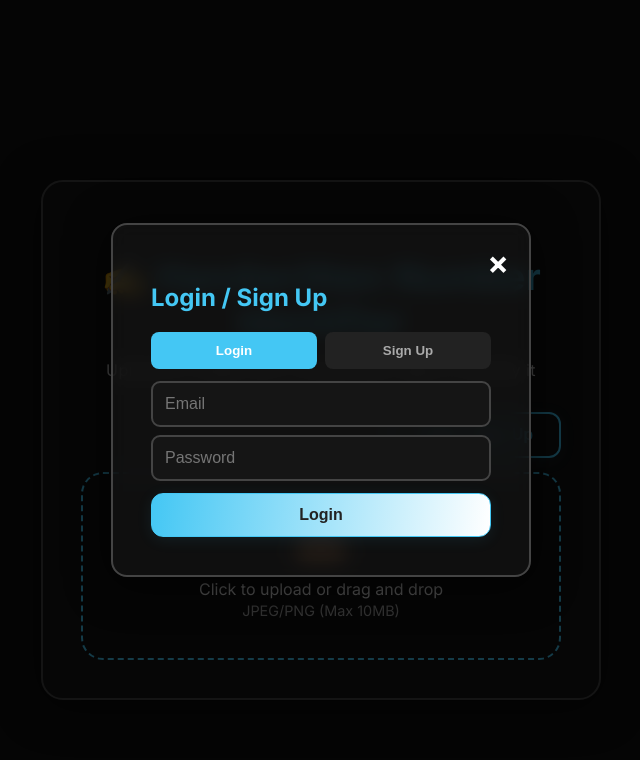
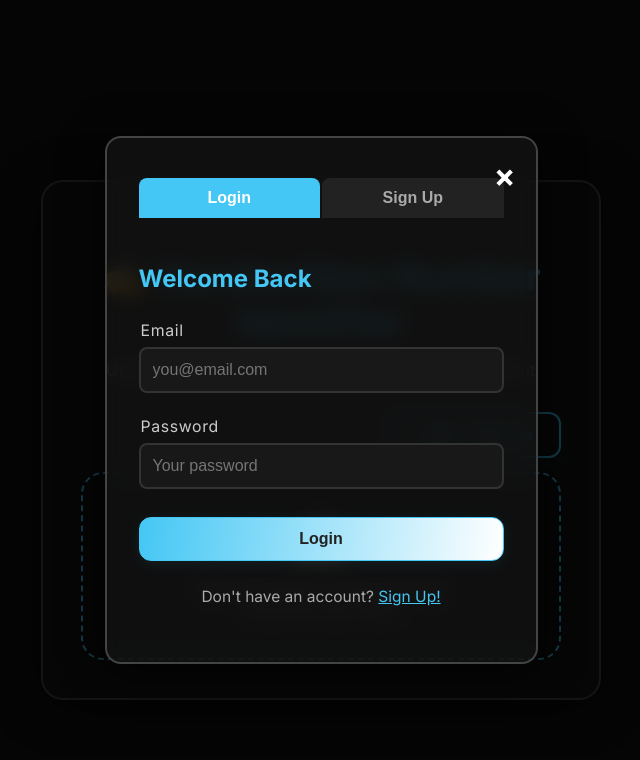
Before and after one commit to PrakharJha4121/handwritten_number, a website: page index.html in a window 1280 px wide. Both pictures are taken after a click on the button "Login / Sign Up". Shown: the whole page, without its empty margins (319-959 px from the left). Drawn offline with Linux system fonts and the light colour scheme.

Commit message:
Refreshed design: black & white cooler UI

```diff
--- a/index.html
+++ b/index.html
@@ -55,23 +55,41 @@
 
     <!-- Auth Modal -->
 <div id="authModal" class="modal" style="display:none;">
-        <div class="modal-content glass">
+  <div class="modal-content glass auth-modal">
     <span class="close" onclick="toggleAuthModal()">&times;</span>
-            <h2><span class="accent-text">Login / Sign Up</span></h2>
-            <div class="auth-tabs">
-                <button class="tab-btn active" onclick="switchTab('login')">Login</button>
-                <button class="tab-btn" onclick="switchTab('signup')">Sign Up</button>
+    <div class="form-switch">
+      <button id="loginTab" class="switch-btn active" onclick="switchTab('login')">Login</button>
+      <button id="signupTab" class="switch-btn" onclick="switchTab('signup')">Sign Up</button>
     </div>
     <div id="login-form" class="tab-content active">
-                <input type="email" placeholder="Email" id="loginEmail">
-                <input type="password" placeholder="Password" id="loginPassword">
-                <button class="btn btn-primary" onclick="login()">Login</button>
+      <h2 class="accent-text">Welcome Back</h2>
+      <div class="form-group">
+        <label for="loginEmail">Email</label>
+        <input type="email" placeholder="you@email.com" id="loginEmail" autocomplete="username">
+      </div>
+      <div class="form-group">
+        <label for="loginPassword">Password</label>
+        <input type="password" placeholder="Your password" id="loginPassword" autocomplete="current-password">
+      </div>
+      <button class="btn btn-primary full-width" onclick="login()">Login</button>
+      <p class="extra-tip">Don't have an account? <a href="#" onclick="switchTab('signup'); return false;">Sign Up!</a></p>
     </div>
     <div id="signup-form" class="tab-content" style="display:none;">
-                <input type="text" placeholder="Full Name" id="signupName">
-                <input type="email" placeholder="Email" id="signupEmail">
-                <input type="password" placeholder="Password" id="signupPassword">
-                <button class="btn btn-primary" onclick="signup()">Sign Up</button>
+      <h2 class="accent-text">Create Account</h2>
+      <div class="form-group">
+        <label for="signupName">Full Name</label>
+        <input type="text" placeholder="Your Name" id="signupName" autocomplete="name">
+      </div>
+      <div class="form-group">
+        <label for="signupEmail">Email</label>
+        <input type="email" placeholder="you@email.com" id="signupEmail" autocomplete="username">
+      </div>
+      <div class="form-group">
+        <label for="signupPassword">Password</label>
+        <input type="password" placeholder="Create a password" id="signupPassword" autocomplete="new-password">
+      </div>
+      <button class="btn btn-primary full-width" onclick="signup()">Sign Up</button>
+      <p class="extra-tip">Already have an account? <a href="#" onclick="switchTab('login'); return false;">Login!</a></p>
     </div>
   </div>
 </div>
--- a/script.js
+++ b/script.js
@@ -1,4 +1,6 @@
 const API_BASE_URL = 'http://localhost:5000';
+
+// --- IMAGE UPLOAD & PREVIEW ---
 
 document.getElementById('imageInput').addEventListener('change', function(e) {
     const file = e.target.files[0];
@@ -8,9 +10,11 @@ document.getElementById('imageInput').addEventListener('change', function(e) {
             document.getElementById('preview-image').src = event.target.result;
             document.getElementById('preview-section').style.display = 'block';
         };
-        reader. readAsDataURL(file);
+        reader.readAsDataURL(file);
     }
 });
+
+// --- IMAGE SUBMISSION ---
 
 async function submitImage() {
     const fileInput = document.getElementById('imageInput');
@@ -47,9 +51,11 @@ async function submitImage() {
     } catch (error) {
         document.getElementById('loading').style.display = 'none';
         document.getElementById('result-text').textContent = `Error: ${error.message}`;
-        document.getElementById('result-section'). style.display = 'block';
+        document.getElementById('result-section').style.display = 'block';
     }
 }
+
+// --- FORM RESET ---
 
 function resetForm() {
     document.getElementById('imageInput').value = '';
@@ -57,39 +63,52 @@ function resetForm() {
     document.getElementById('result-section').style.display = 'none';
 }
 
+// --- AUTH MODAL ---
+
 function toggleAuthModal() {
     const modal = document.getElementById('authModal');
     modal.style.display = modal.style.display === 'none' ? 'flex' : 'none';
 }
 
+// --- TAB SWITCHING FOR LOGIN/SIGNUP ---
+
 function switchTab(tab) {
+    // Hide both forms, remove 'active' class
     document.getElementById('login-form').classList.remove('active');
     document.getElementById('signup-form').classList.remove('active');
     document.getElementById('login-form').style.display = 'none';
     document.getElementById('signup-form').style.display = 'none';
 
-    document.querySelectorAll('.tab-btn'). forEach(btn => btn.classList. remove('active'));
+    // Support both old and new button classes
+    document.querySelectorAll('.tab-btn, .switch-btn').forEach(btn => btn.classList.remove('active'));
 
     if (tab === 'login') {
         document.getElementById('login-form').classList.add('active');
         document.getElementById('login-form').style.display = 'flex';
-        document.querySelectorAll('.tab-btn')[0].classList.add('active');
+        // Activate the login tab button
+        const loginButton = document.getElementById('loginTab') || document.querySelectorAll('.tab-btn, .switch-btn')[0];
+        if (loginButton) loginButton.classList.add('active');
     } else {
         document.getElementById('signup-form').classList.add('active');
         document.getElementById('signup-form').style.display = 'flex';
-        document.querySelectorAll('.tab-btn')[1].classList.add('active');
+        // Activate signup tab button
+        const signupButton = document.getElementById('signupTab') || document.querySelectorAll('.tab-btn, .switch-btn')[1];
+        if (signupButton) signupButton.classList.add('active');
     }
 }
 
+// --- LOGIN & SIGNUP PLACEHOLDER ---
+
 async function login() {
     const email = document.getElementById('loginEmail').value;
-    const password = document.getElementById('loginPassword'). value;
+    const password = document.getElementById('loginPassword').value;
 
     if (!email || !password) {
         alert('Please fill in all fields');
         return;
     }
 
+    // Placeholder
     console.log('Login:', email);
     alert('Login functionality coming soon!');
     toggleAuthModal();
@@ -97,7 +116,7 @@ async function login() {
 
 async function signup() {
     const name = document.getElementById('signupName').value;
-    const email = document.getElementById('signupEmail'). value;
+    const email = document.getElementById('signupEmail').value;
     const password = document.getElementById('signupPassword').value;
 
     if (!name || !email || !password) {
@@ -105,10 +124,13 @@ async function signup() {
         return;
     }
 
+    // Placeholder
     console.log('Signup:', name, email);
     alert('Signup functionality coming soon!');
     toggleAuthModal();
 }
+
+// --- CLOSE MODAL WHEN CLICKED OUTSIDE ---
 
 window.onclick = function(event) {
     const modal = document.getElementById('authModal');
--- a/style.css
+++ b/style.css
@@ -182,3 +182,38 @@ main { display: flex; flex-direction: column; gap: 26px; }
   .upload-box { padding: 14px; font-size: 1em;}
   .modal-content { padding: 14px;}
 }
+
+.auth-modal { max-width: 365px; padding: 40px 32px !important; }
+.form-switch {
+  display: flex; gap: 2px; padding-bottom: 18px;
+  justify-content: stretch; margin-bottom: 8px;
+}
+.switch-btn {
+  flex: 1; background: #222; color: #aaa;
+  border: none; font-weight: 600; font-size: 1em;
+  padding: 11px 0; cursor: pointer; border-radius: 8px 8px 0 0;
+  transition: background 0.23s, color 0.23s;
+}
+.switch-btn.active { background: var(--accent2); color: #fff; }
+
+.full-width { width: 100%; }
+
+.form-group { display: flex; flex-direction: column; gap: 4px; margin-bottom: 16px; }
+.form-group label {
+  color: #ccc; font-size: 0.99em; font-weight: 500; margin-left: 2px;
+  letter-spacing: .04em; margin-bottom: 3px;
+}
+.form-group input {
+  padding: 12px; border-radius: 8px;
+  border: 2px solid #333; background: #181818; color: #fff;
+  font-size: 1em; transition: border-color 0.25s;
+}
+.form-group input:focus { border-color: var(--accent2); outline: none; }
+
+.extra-tip {
+  margin-top: 18px;
+  font-size: .97em;
+  color: #aaa;
+  text-align: center;
+}
+.extra-tip a { color: var(--accent2); text-decoration: underline; cursor: pointer; }
```
Lines whose indentation alone changed are shown as unchanged.
